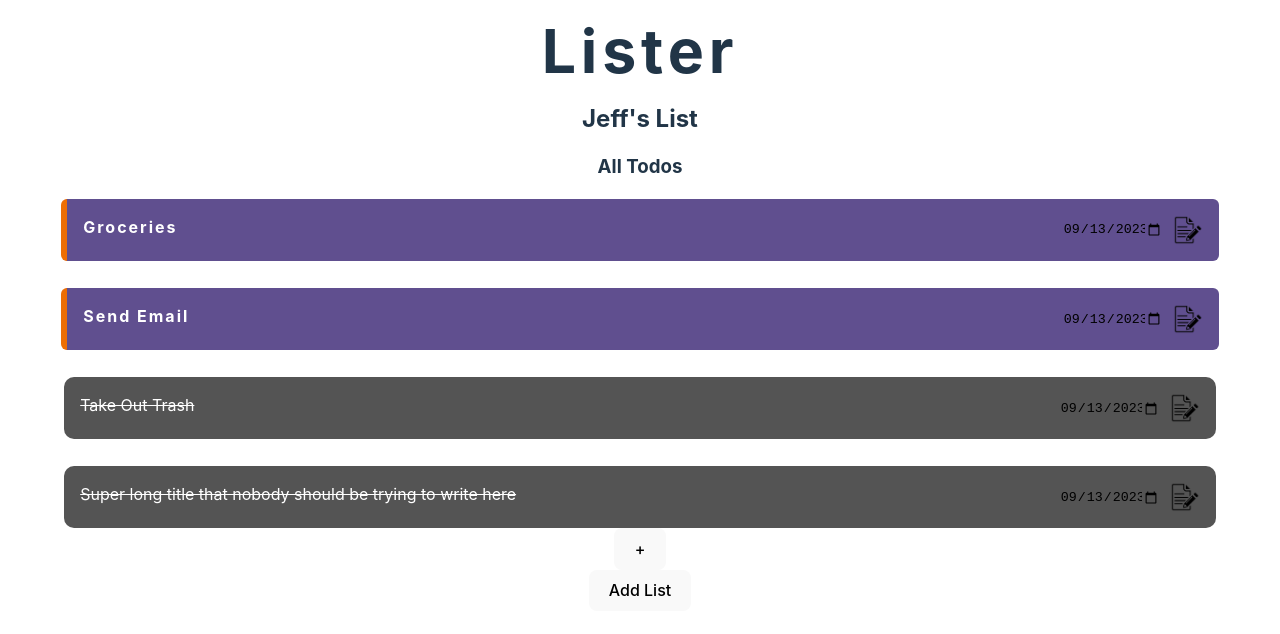
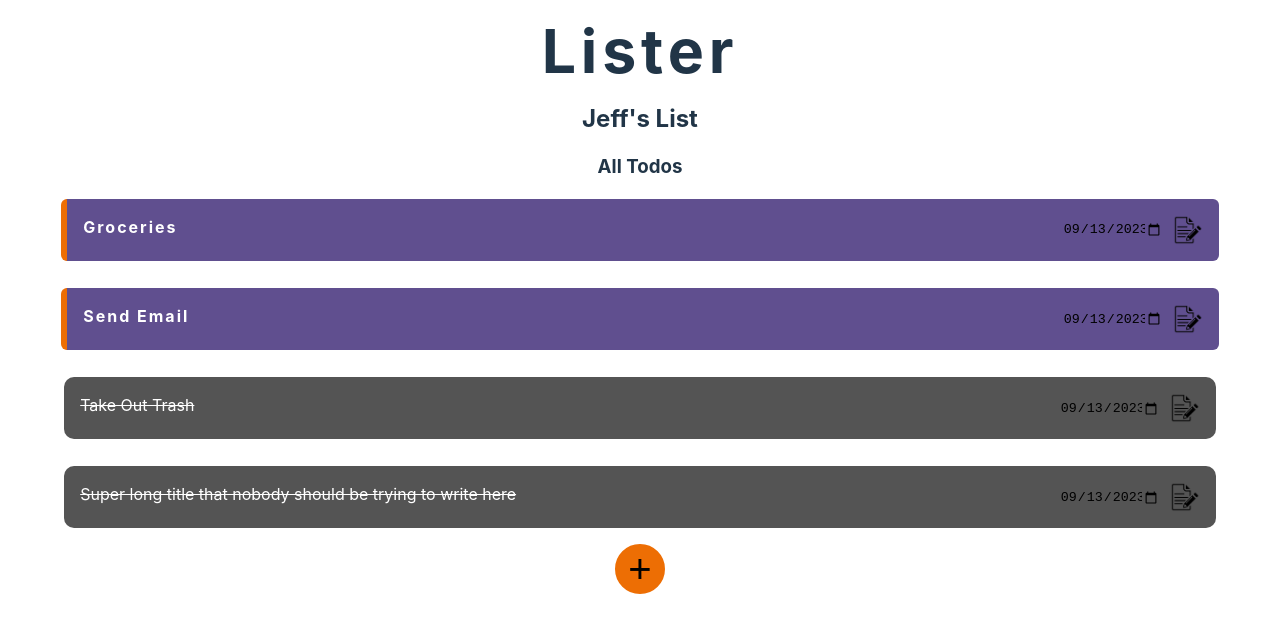
Before and after one commit to jeff-ramos-dev/react-todo-list, a React (Vite) app: page / in a window 1280 px wide. Shown: the top 634 px of the page. Built offline with nearby package versions, Linux system fonts and the light colour scheme.

Commit message:
Fix button styling, fix addList behavior

```diff
--- a/src/App.css
+++ b/src/App.css
@@ -4,7 +4,8 @@
   padding: 1rem;
   text-align: center;
   --accent-color: #ed6e04;
-  --todo-incomplete: #604f8f;
+  --primary-color: #604f8f;
+  --secondary-color: #c1a0ff;
   --todo-complete: #545454;
   display: flex;
   flex-direction: column;
@@ -30,6 +31,10 @@ li {
   list-style-type: none;
   text-align: center;
   margin: 0.4rem 0;
+}
+
+.addBtn:hover {
+  border-color: var(--secondary-color);
 }
 
 .listTitle {
@@ -61,7 +66,7 @@ li {
   width: 200px;
   height: 200px;
   padding-bottom: 20px;
-  background-color: var(--todo-incomplete);
+  background-color: var(--primary-color);
   border: 2px solid white;
   border-radius: 10px;
   font-weight: bold;
@@ -80,8 +85,9 @@ li {
   width: 200px;
   height: fit-content;
   min-height: 100px;
+  max-height: 250px;
   padding-bottom: 20px;
-  background-color: var(--todo-incomplete);
+  background-color: var(--primary-color);
   border: 2px solid white;
   border-radius: 10px;
   font-weight: bold;
@@ -90,6 +96,14 @@ li {
   flex-direction: column;
   justify-content: center;
   align-items: center;
+}
+
+.listMenuOption {
+  font-size: 1.5rem;
+}
+
+.listOptions {
+  overflow: scroll;
 }
 
 .todoGroupMenuOption, .todoGroupMenuOption:target, .listMenuOption, .listMenuOption:target {
@@ -101,7 +115,7 @@ li {
 }
 
 .todoGroupMenuOption:hover, .listMenuOption:hover {
-  color: var(--accent-color);
+  color: var(--secondary-color);
   cursor: pointer;
 }
 
@@ -114,7 +128,7 @@ li {
   margin-top: 1.7rem;
   padding: 1rem;
   border-radius: 10px;
-  background-color: var(--todo-incomplete);
+  background-color: var(--primary-color);
   cursor: pointer;
 }
 .todoContainer:nth-of-type(2) {
@@ -190,7 +204,7 @@ li {
   align-items: center;
   padding: 2rem 0;
   border: 2px solid white;
-  background-color: var(--todo-incomplete);
+  background-color: var(--primary-color);
 }
 
 .editForm > input {
@@ -223,3 +237,18 @@ li {
   margin-top: 20px;
   gap: 20px;
 }
+
+.buttonContainer > button {
+  padding: 0.6em 1.2em;
+}
+
+.addBtn {
+  background-color: var(--accent-color);
+  border-radius: 100%;
+  border: 2px solid var(--accent-color);
+  font-size: 2.5rem;
+  height: 50px;
+  width: 50px;
+  margin: 1rem 0 0 0;
+  text-align: center;
+}
--- a/src/App.tsx
+++ b/src/App.tsx
@@ -58,7 +58,8 @@ function App() {
       setIsGroupMenuVisible(false);
     }
     if (!target.classList.contains('listMenu') &&
-    !target.classList.contains('listTitle')) {
+    !target.classList.contains('listTitle') &&
+    !target.classList.contains('addList')) {
       setIsListMenuVisible(false);
     }
   }
@@ -89,29 +90,6 @@ function App() {
     }
     console.log(user.listOfLists);
   }, [user, currList]);
-
-  function ListMenu() {
-    const menuOptions: string[] = [];
-
-    console.log(user.listOfLists);
-    user.listOfLists.forEach(list => {
-      menuOptions.push(list.title);
-    })
-
-    const optionMap = menuOptions.map(opt => {
-      return (
-        <li key={opt}><button onClick={selectList}  className="listMenuOption">{opt}</button></li>
-      )
-    })
-
-    return (
-      <>
-        <ul className={"listMenu"}>
-          {optionMap}
-        </ul>
-      </>
-    )
-  }
 
   function TodoGroup() {
     let todoArray: Todo[]
@@ -156,6 +134,30 @@ function App() {
           {optionMap}
         </ul>
       </>
+    )
+  }
+
+  function ListMenu() {
+    const menuOptions: string[] = [];
+
+    console.log(user.listOfLists);
+    user.listOfLists.forEach(list => {
+      menuOptions.push(list.title);
+    })
+
+    const optionMap = menuOptions.map(opt => {
+      return (
+        <li key={opt}><button onClick={selectList}  className="listMenuOption">{opt}</button></li>
+      )
+    })
+
+    return (
+      <div className="listMenu">
+        <ul className="listOptions">
+          {optionMap}
+        </ul>
+        <button type="button" onClick={addNewList} className="addList addBtn">+</button>
+      </div>
     )
   }
 
@@ -243,13 +245,17 @@ function App() {
   }
 
   function addNewList() {
-    user.createTodoList(`list ${user.listOfLists.size + 1}`);
-    setUser(user);
+    setUser(prevUser => {
+      const newUser = new User(prevUser.name);
+      newUser.listOfLists = new Map(prevUser.listOfLists);
+      newUser.createTodoList(`list ${newUser.listOfLists.size + 1}`);
+      return newUser;
+    })
   }
 
   function addNewTodo() {
-    setUser(prev => {
-      const newUser = {...prev} as User;
+    setUser(prevUser => {
+      const newUser = {...prevUser} as User;
 
       if (currList) {
         const newList = newUser.listOfLists.get(currList.title);
@@ -273,8 +279,7 @@ function App() {
       </div>
       {currList ? <TodoGroup /> : <p>No Todos</p>}
       {isEditMenuVisible && <EditForm todo={currTodo} />}
-      <button type="button" onClick={addNewTodo}>+</button>
-      <button type="button" onClick={addNewList}>Add List</button>
+      <button type="button" onClick={addNewTodo} className="addTodo addBtn">+</button>
     </>
   )
 }
--- a/src/index.css
+++ b/src/index.css
@@ -35,16 +35,11 @@ h1 {
 button {
   border-radius: 8px;
   border: 1px solid transparent;
-  padding: 0.6em 1.2em;
   font-size: 1em;
   font-weight: 500;
-  font-family: inherit;
   background-color: #1a1a1a;
   cursor: pointer;
   transition: border-color 0.25s;
-}
-button:hover {
-  border-color: #646cff;
 }
 
 @media (prefers-color-scheme: light) {
```
